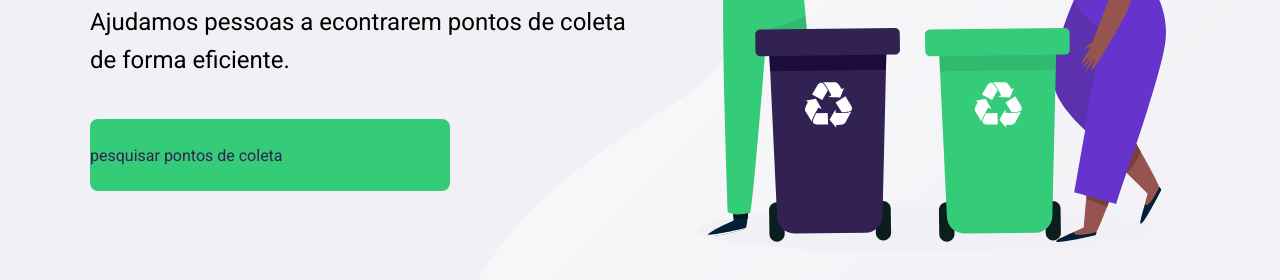
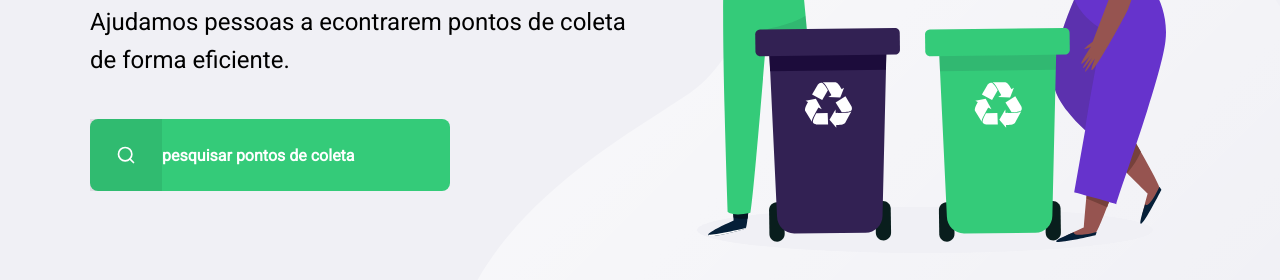
Before and after one commit to vitoriatcosta/NLW, a plain HTML site: page index.html in a window 1280 px wide. Shown: the part 398-678 px from the top of the page. Drawn offline with Linux system fonts and the light colour scheme; a web font is replaced by a local one.

Commit message:
strong add ao botão

```diff
--- a/cssnlw/stylenlw.css
+++ b/cssnlw/stylenlw.css
@@ -24,34 +24,28 @@ body {
 a {
     text-decoration: none;
 }
-
 #page-home {
     height: 100vh;
     background: url(../extras-aula-1/extras-aula-1/icones/home-background.svg) no-repeat;
     background-position: 35vw bottom;
-
 }
-
 #page-home header {
     margin-top: 48px;
     display: flex;
     align-items: center;
     justify-content: space-between;
-
 }
 #page-home header a {
     display: flex;
     color: var(--title-color);
     font-weight: 700;
 }
-
 #page-home header a span {
     margin-right: 16px;
     background-image: url(../extras-aula-1/extras-aula-1/icones/log-in.svg);
     width: 20px;
     height: 20px;
     display: flex;
-
 }
 #page-home .content {
     width: 90%;
@@ -61,6 +55,7 @@ a {
     display: flex;
     flex-direction: column;
 }
+
 #page-home main {
     max-width: 560px;
     flex: 1;
@@ -71,16 +66,12 @@ a {
 #page-home main h1{
     color: var(--title-color);
 }
-
 #page-home main p{
     font-size: 24px;
     line-height: 38px;
     margin-top: 24px;
 
 }
-/*.red {
-    background-color: red;
-}*/
 
 #page-home main a {
     width: 100%;
@@ -88,14 +79,29 @@ a {
     background-color: var(--primary-color);
     height: 72px;
     border-radius: 8px;
-    color: var(--title-color);
     display: flex;
     align-items: center;
     margin-top: 40px;
     transition: 400ms;
-
+    /*font-weight: bold;*/
+    color: white;
 }
 #page-home main a:hover {
     background-color: #2fb86e;
 
 }
+#page-home main a span {
+    width: 72px;
+    height: 72px;
+    background-color: rgba(0,0,0,0.08);
+    display: flex;
+    align-items: center;
+    justify-content: center;
+}
+#page-home main a span::after {
+    content:"";
+    background-image: url(../extras-aula-1/extras-aula-1/icones/search.svg);
+    width: 20px;
+    height: 20px;
+
+}
--- a/index.html
+++ b/index.html
@@ -22,9 +22,7 @@
     <main>
     <h1 class="red">Seu marketplace de coleta de resíduos</h1>
     <p>Ajudamos pessoas a econtrarem pontos de coleta de forma eficiente.</p>
-    <a href="#">pesquisar pontos de coleta
-        <span></span>
-    </a>
+    <a href="#"><span></span><strong>pesquisar pontos de coleta</strong></a>
 
     </main>
     </div>
```
